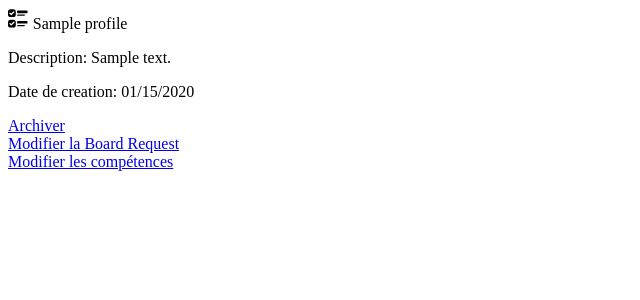
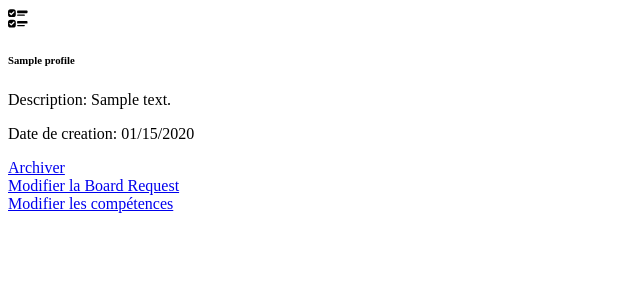
Before and after one commit to WildCodeSchool/lyon-php-2003-project3-trouvetonboard, a Symfony app: template templates/profile/_board_card.html.twig in a window 1280 px wide. Shown: the top 300 px of the page, without its empty margins (0-640 px from the left). Run offline with Twig, Linux system fonts and the light colour scheme; the template is opened without the code that fills it: most values are stand-ins (such as "Sample title", 1, 10 or a date in 2020); some libraries are stand-ins or nearby versions.

Commit message:
Update _board_card.html.twig

```diff
--- a/templates/profile/_board_card.html.twig
+++ b/templates/profile/_board_card.html.twig
@@ -14,7 +14,7 @@
             {% set archived = "(Archive) " %}
             {{ include('components/_icon_card_archived.html.twig') }}
         {% endif %}
-        <h6git  class="card-title m-0 center-h-text align-self-center">{{ archived }}{{ profile.title }}</h6git>
+        <h6  class="card-title m-0 center-h-text align-self-center">{{ archived }}{{ profile.title }}</h6>
     </div>
 
     <div class="m-2 border border-style-blue">
```
